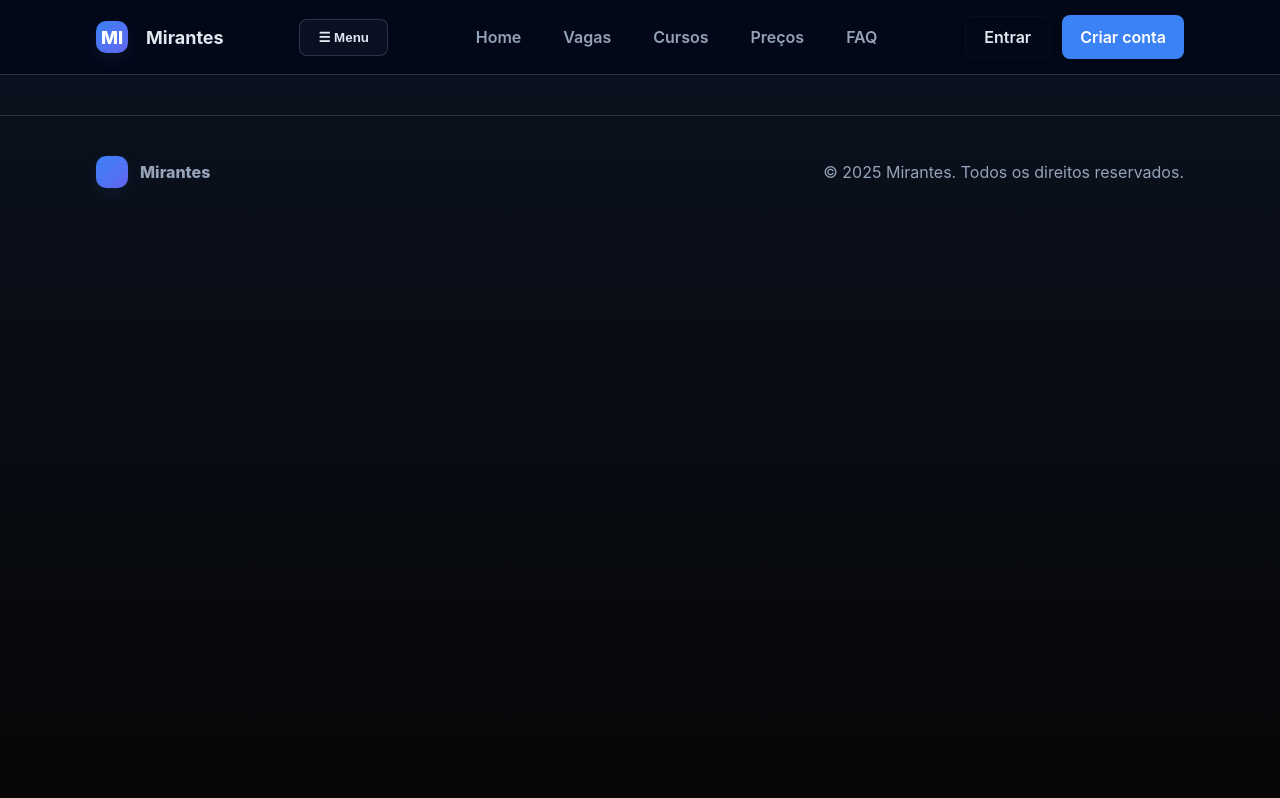
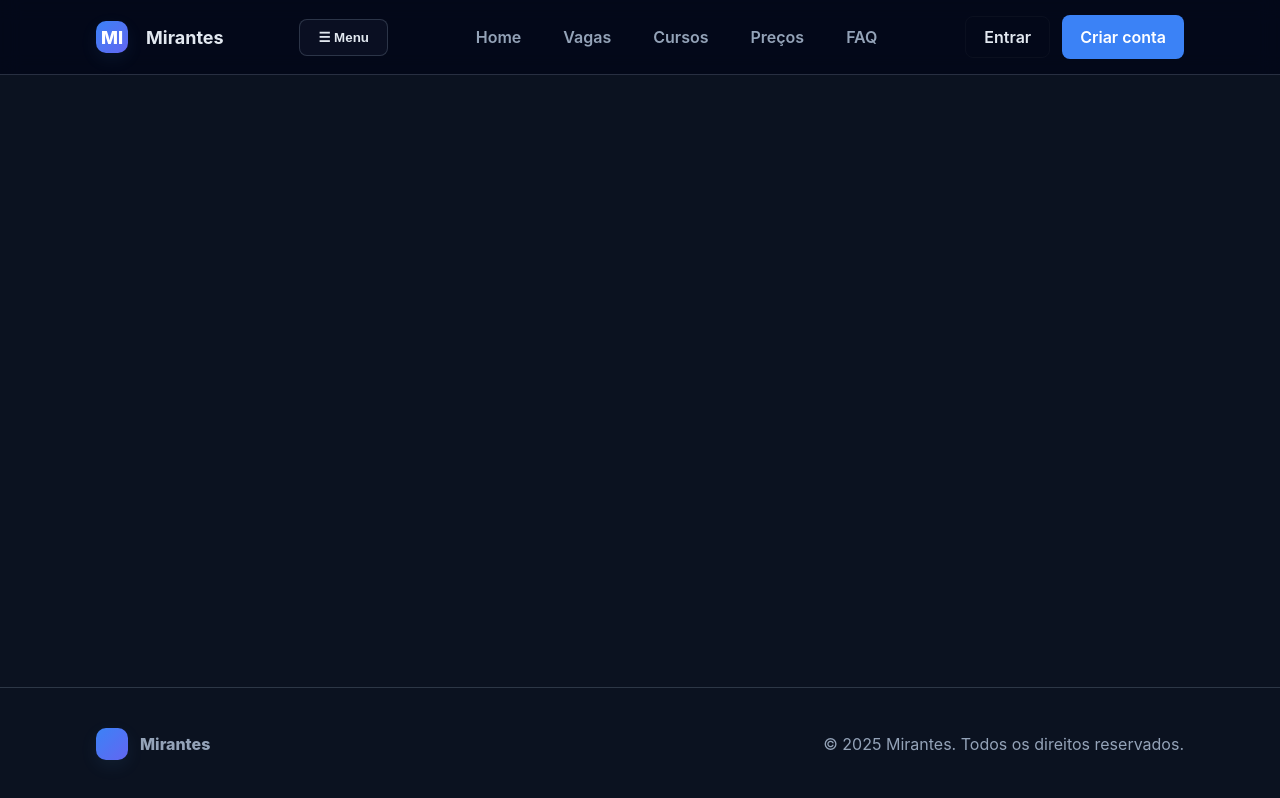
Before and after one commit to PedroVasco03/mirantes-clone, a React (Create React App) app: page /company in a window 1280 px wide. Built offline with nearby package versions, Linux system fonts and the light colour scheme.

Commit message:
Layout updating

```diff
--- a/src/App.tsx
+++ b/src/App.tsx
@@ -7,6 +7,7 @@ function App() {
     <div className="App">
       <Home/>
     </div>
+
   );
 }
 
--- a/src/components/global.componets.css
+++ b/src/components/global.componets.css
@@ -75,8 +75,17 @@
   --ring:rgba(59,130,246,0.35);
 }
 
-html,body{background:var(--bg);color:var(--text);}
+html,body,#root{background:var(--bg);color:var(--text); height: 100%; margin: 0;}
 a{color:var(--text);}
+.layout {
+  display: flex;
+  flex-direction: column;
+  min-height: 100dvh;
+}
+
+.content {
+  flex: 1;
+}
 .container{max-width:1120px;margin:0 auto;padding:0 16px;}
 
 /* navbar */
--- /dev/null
+++ b/src/components/layout/Layout.tsx
@@ -0,0 +1,19 @@
+import Footer from "../footer/Footer";
+import "../global.componets.css";
+import Nav from "../navbar/Nav";
+
+type LayoutProps = {
+  children: React.ReactNode;
+};
+
+const Layout: React.FC<LayoutProps> = ({ children }) => {
+  return (
+    <div className="layout">
+        <Nav/>
+        <main className="content">{children}</main>
+        <Footer />
+    </div>
+  );
+};
+
+export default Layout;
--- a/src/pages/company/Company.tsx
+++ b/src/pages/company/Company.tsx
@@ -1,13 +1,11 @@
-import Footer from "../../components/footer/Footer";
-import Nav from "../../components/navbar/Nav";
+import Layout from "../../components/layout/Layout";
 import "./company.css";
 
 const Company = () =>{
     return(
-    <main>
-        <Nav/>
-        <Footer/>
-    </main>
+        <Layout>
+            <></>
+        </Layout>
     )
 }
 
--- a/src/pages/courses/Courses.tsx
+++ b/src/pages/courses/Courses.tsx
@@ -1,13 +1,11 @@
-import Footer from "../../components/footer/Footer";
-import Nav from "../../components/navbar/Nav";
+import Layout from "../../components/layout/Layout";
 import "./courses.css";
 
 const Courses = () =>{
     return(
-        <main>
-            <Nav/>
-            <Footer/>
-        </main>
+         <Layout>
+            <></>
+        </Layout>
     )
 }
 
--- a/src/pages/faq/Faq.tsx
+++ b/src/pages/faq/Faq.tsx
@@ -1,13 +1,11 @@
-import Footer from "../../components/footer/Footer";
-import Nav from "../../components/navbar/Nav";
+import Layout from "../../components/layout/Layout";
 import "./faq.css";
 
 const Faq = () =>{
     return(
-        <main>
-            <Nav/>
-            <Footer/>
-        </main>
+         <Layout>
+            <></>
+        </Layout>
     )
 }
 
--- a/src/pages/home/Home.tsx
+++ b/src/pages/home/Home.tsx
@@ -1,22 +1,17 @@
 import BestCourse from "../../components/course/BestCourse"
 import Features from "../../components/features/Features"
-import Footer from "../../components/footer/Footer"
 import Hero from "../../components/hero/Hero"
 import BestJob from "../../components/job/BestJob"
-import Nav from "../../components/navbar/Nav"
+import Layout from "../../components/layout/Layout"
 
 const Home = () => {
     return(
-        <>
-           <main>
-                <Nav/>
-                <Hero/>
-                <Features/>
-                <BestJob/>
-                <BestCourse/>
-                <Footer/>
-           </main>
-        </>
+         <Layout>
+            <Hero/>
+            <Features/>
+            <BestJob/>
+            <BestCourse/>
+        </Layout>
     )
 }
 
--- a/src/pages/jobs/Job.tsx
+++ b/src/pages/jobs/Job.tsx
@@ -1,13 +1,13 @@
 import Footer from "../../components/footer/Footer";
+import Layout from "../../components/layout/Layout";
 import Nav from "../../components/navbar/Nav";
 import "./job.css";
 
 const Job = () =>{
     return(
-        <main>
-            <Nav/>
-            <Footer/>
-        </main>
+         <Layout>
+            <></>
+        </Layout>
     )
 }
 
--- a/src/pages/pricing/Pricing.tsx
+++ b/src/pages/pricing/Pricing.tsx
@@ -1,12 +1,12 @@
 import Footer from "../../components/footer/Footer";
+import Layout from "../../components/layout/Layout";
 import Nav from "../../components/navbar/Nav";
 import PlanCard from "../../components/planCard/PlanCard";
 import "./pricing.css";
 
 const Pricing = () => {
     return(
-        <main>
-            <Nav/>
+        <Layout>
             <section className="section container">
                 <h2>Planos</h2>
                 <div className="pricing-grid">
@@ -33,8 +33,7 @@ const Pricing = () => {
                     />
                 </div>
             </section>
-            <Footer/>
-        </main>
+        </Layout>
     )
 }
 
--- a/src/pages/profile/Profile.tsx
+++ b/src/pages/profile/Profile.tsx
@@ -1,13 +1,11 @@
-import Footer from "../../components/footer/Footer";
-import Nav from "../../components/navbar/Nav";
+import Layout from "../../components/layout/Layout";
 import "./profile.css";
 
 const Profile = () =>{
     return(
-        <main>
-            <Nav/>
-            <Footer/>
-        </main>
+         <Layout>
+            <></>
+        </Layout>
     )
 }
 
```
Also changed, not shown: src/components/footer/Footer.tsx (+12 -9 lines).
